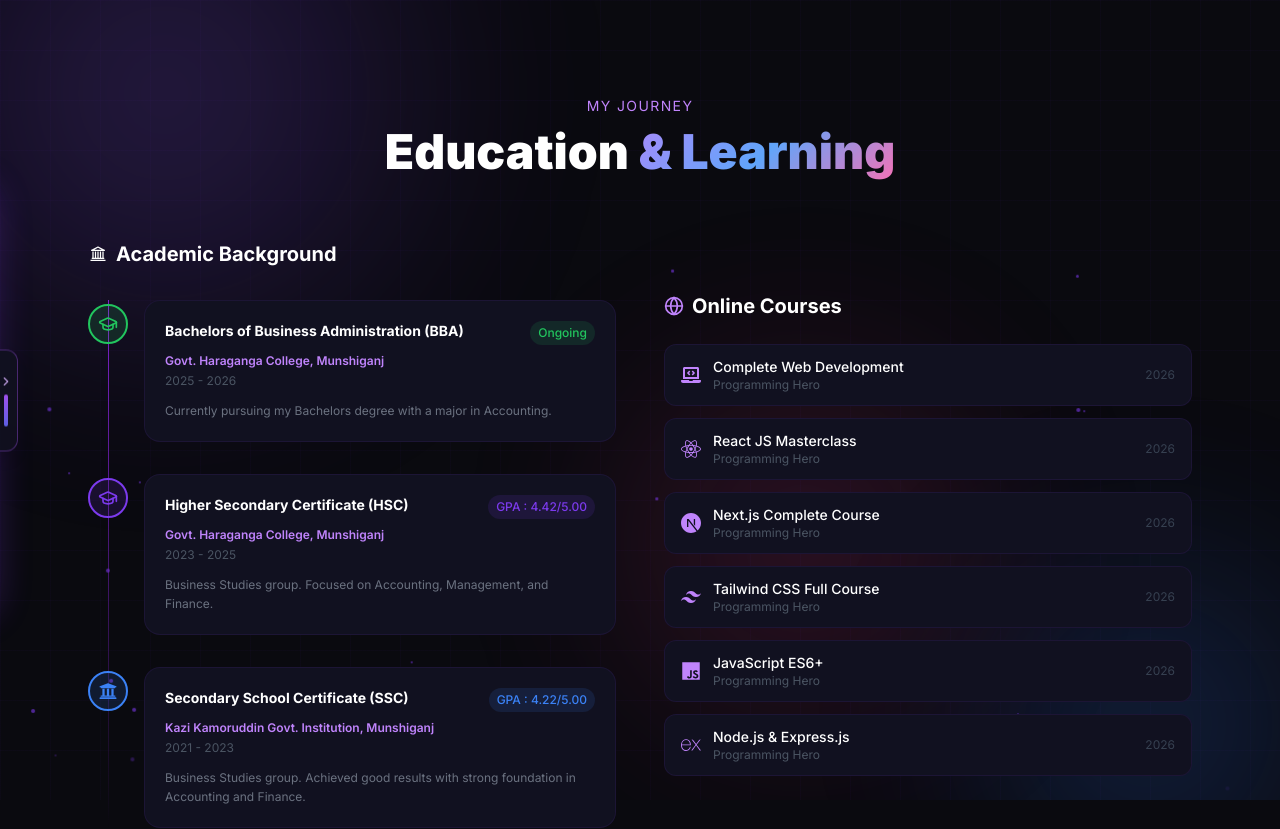
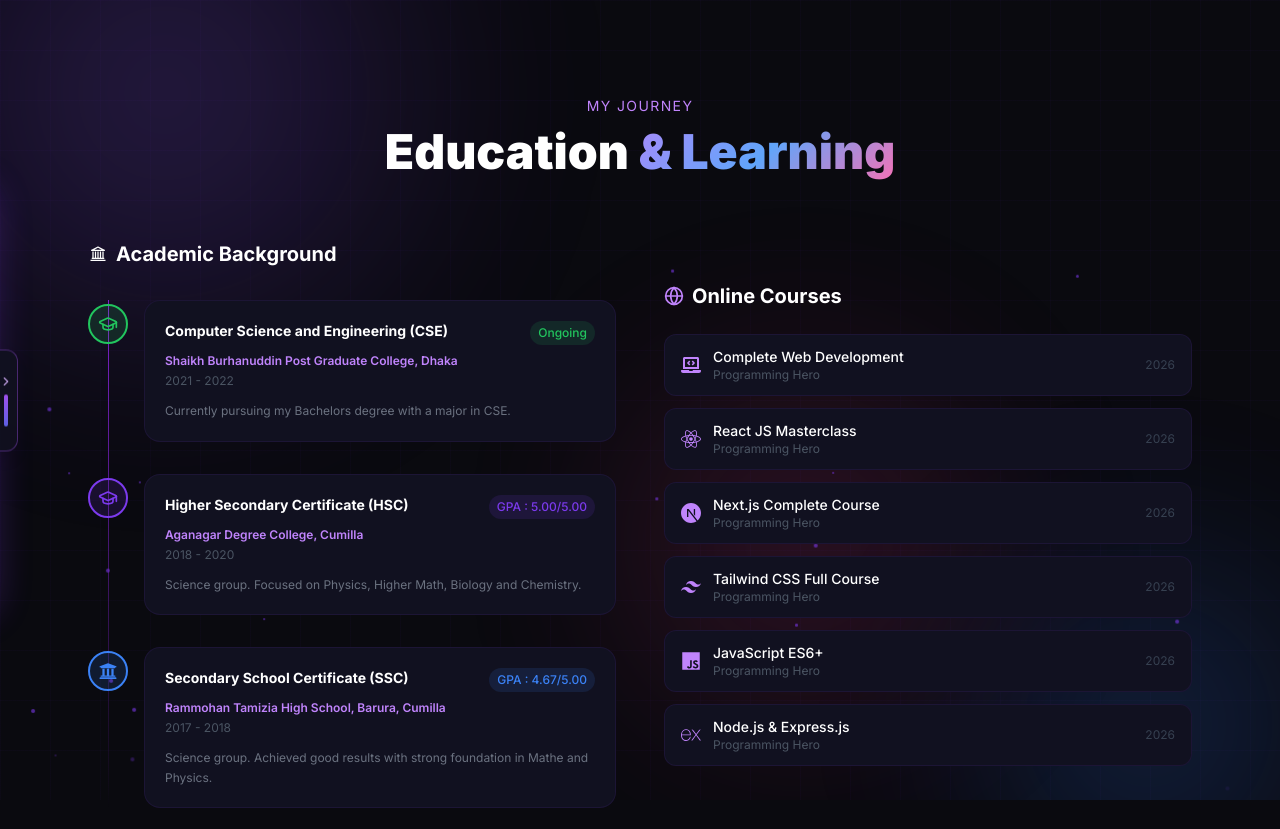
Before and after one commit to sabujAlom/portfolio, a Next.js app: page /education in a window 1280 px wide. Shown: the top 829 px of the page. Built offline with nearby package versions, Linux system fonts and the light colour scheme.

Commit message:
added education

```diff
--- a/src/components/layers/Education.jsx
+++ b/src/components/layers/Education.jsx
@@ -7,29 +7,29 @@ import { SiExpress, SiNextdotjs, SiTailwindcss } from 'react-icons/si'
 
 const educationData = [
     {
-        degree: 'Bachelors of Business Administration (BBA)',
-        institution: 'Govt. Haraganga College, Munshiganj',
-        year: '2025 - 2026',
-        description: 'Currently pursuing my Bachelors degree with a major in Accounting.',
+        degree: 'Computer Science and Engineering (CSE)',
+        institution: 'Shaikh Burhanuddin Post Graduate College, Dhaka',
+        year: '2021 - 2022',
+        description: 'Currently pursuing my Bachelors degree with a major in CSE.',
         grade: 'Ongoing',
         icon: <GraduationCap size={20} />,
         color: '#22c55e',
     },
     {
         degree: 'Higher Secondary Certificate (HSC)',
-        institution: 'Govt. Haraganga College, Munshiganj',
-        year: '2023 - 2025',
-        description: 'Business Studies group. Focused on Accounting, Management, and Finance.',
-        grade: 'GPA : 4.42/5.00',
+        institution: 'Aganagar Degree College, Cumilla',
+        year: '2018 - 2020',
+        description: 'Science group. Focused on Physics, Higher Math, Biology and Chemistry.',
+        grade: 'GPA : 5.00/5.00',
         icon: <GraduationCap size={20} />,
         color: '#7c3aed',
     },
     {
         degree: 'Secondary School Certificate (SSC)',
-        institution: 'Kazi Kamoruddin Govt. Institution, Munshiganj',
-        year: '2021 - 2023',
-        description: 'Business Studies group. Achieved good results with strong foundation in Accounting and Finance.',
-        grade: 'GPA : 4.22/5.00',
+        institution: 'Rammohan Tamizia High School, Barura, Cumilla',
+        year: '2017 - 2018',
+        description: 'Science group. Achieved good results with strong foundation in Mathe and Physics.',
+        grade: 'GPA : 4.67/5.00',
         icon: <FaUniversity size={18} />,
         color: '#3b82f6',
     },
--- a/src/components/layers/Skills.jsx
+++ b/src/components/layers/Skills.jsx
@@ -7,9 +7,9 @@ import { FaBook } from 'react-icons/fa'
 const skills = [
   { name: 'HTML5', level: 95, color: '#f97316' },
   { name: 'CSS3', level: 89, color: '#3b82f6' },
-  { name: 'Tailwind CSS', level: 80, color: '#38bdf8' },
+  { name: 'Tailwind CSS', level: 85, color: '#38bdf8' },
   { name: 'JavaScript-ES6', level: 85, color: '#facc15' },
-  { name: 'TypeScript', level: 60, color: '#3178C6' },
+  { name: 'TypeScript', level: 45, color: '#3178C6' },
   { name: 'React.js', level: 80, color: '#61dafb' },
   { name: 'Next.js', level: 87, color: '#FFC0CA' },
   { name: 'Node.js', level: 55, color: '#68a063' },
```
